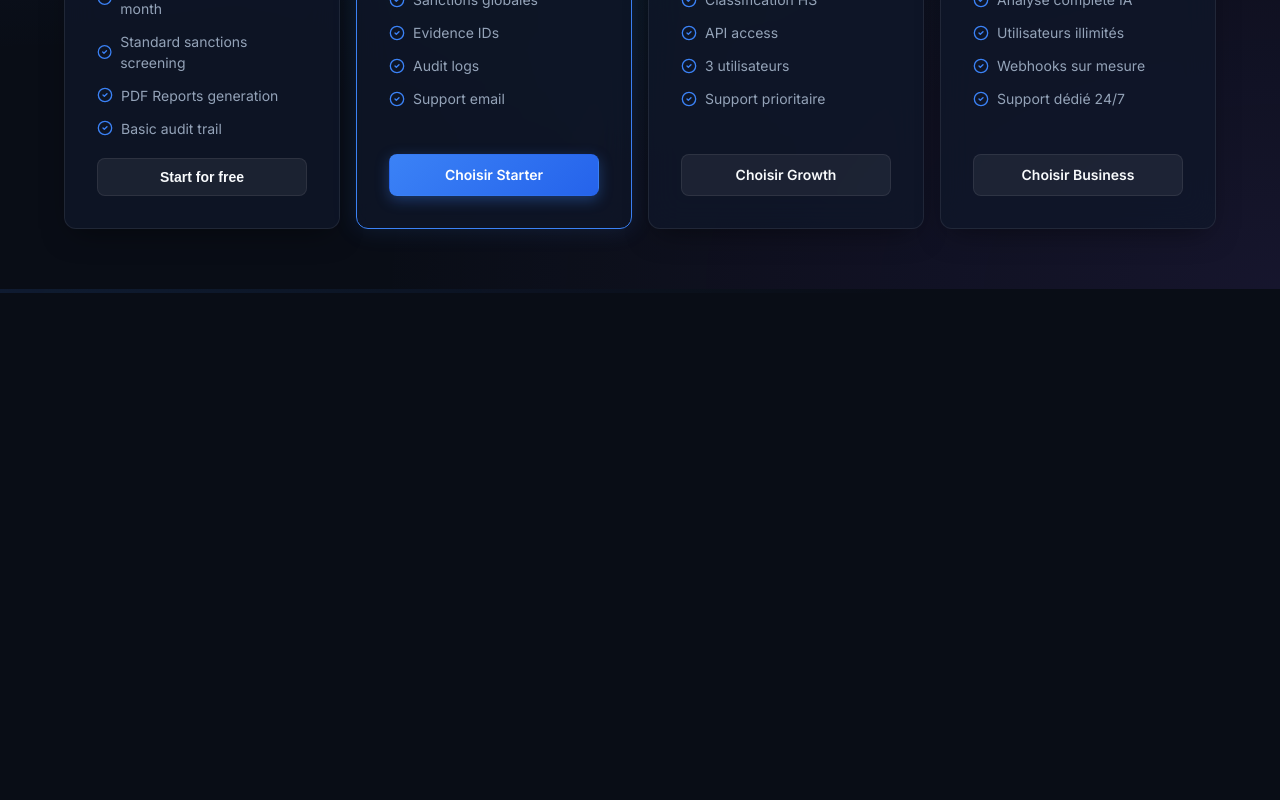
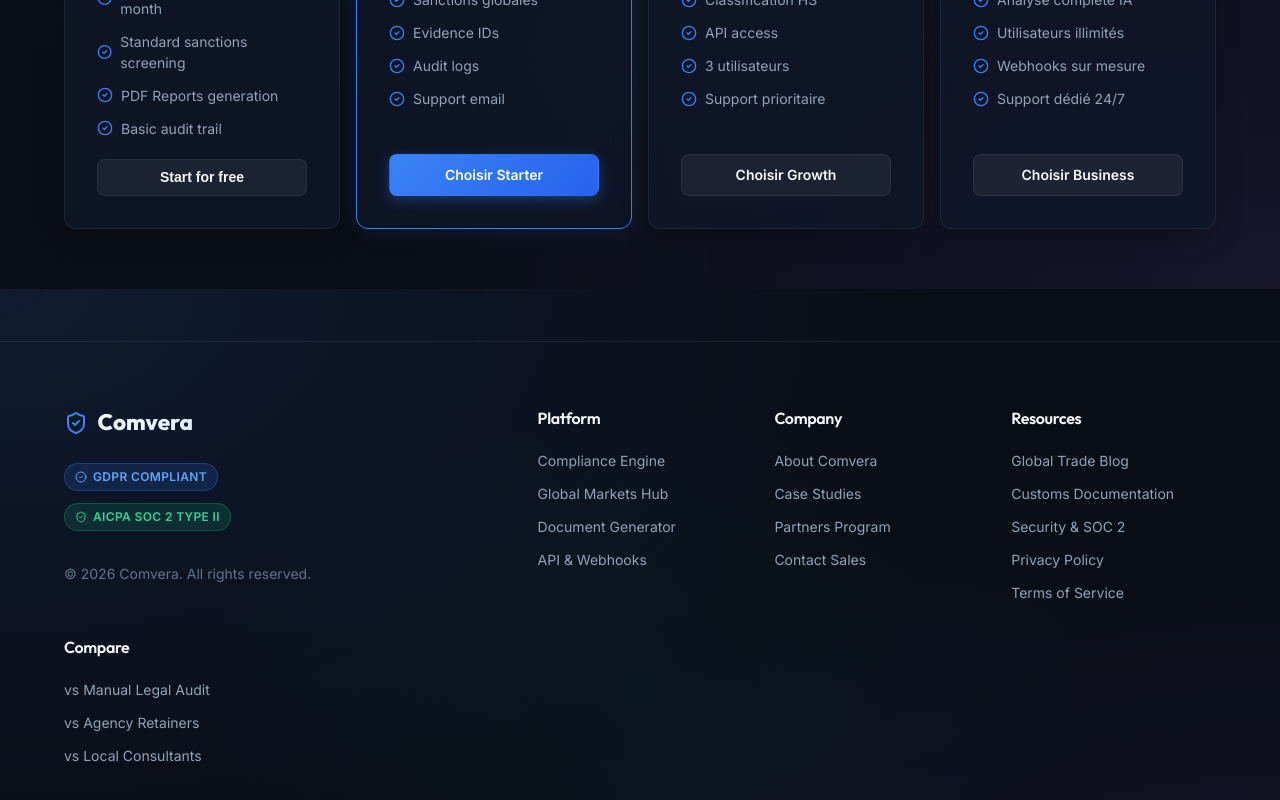
Before and after one commit to jamalhamidou5-droid/comvera, a React (Vite) app: page / in a window 1280 px wide. Shown: the part 2911-3711 px from the top of the page. Before the commit the page ends 3204 px from the top, so only its background shows below. Built offline with nearby package versions, Linux system fonts and the light colour scheme; no server answers; the HTML template or start-up script is replaced by a standard one.

Commit message:
feat: add premium footer and icon animations

```diff
--- a/src/components/public/LandingPage.tsx
+++ b/src/components/public/LandingPage.tsx
@@ -449,6 +449,61 @@
           </div>
         </div>
       </section>
+      {/* 6. FOOTER SECTION */}
+      <footer style={{ borderTop: '1px solid var(--border-subtle)', paddingTop: '4rem', marginTop: '2rem' }}>
+        <div style={{ maxWidth: '1200px', margin: '0 auto', padding: '0 1.5rem', display: 'grid', gridTemplateColumns: 'repeat(auto-fit, minmax(180px, 1fr))', gap: '2rem' }}>
+
+          <div style={{ display: 'flex', flexDirection: 'column', gap: '1rem', gridColumn: 'span 2' }}>
+            <div className="brand-logo" style={{ marginBottom: '0.5rem' }}>
+              <ShieldCheck size={24} color="var(--accent-blue)" /> Comvera
+            </div>
+            <div style={{ display: 'flex', flexDirection: 'column', gap: '0.75rem' }}>
+              <span className="badge badge-info" style={{ width: 'fit-content' }}>
+                <CheckCircle2 size={12} /> GDPR Compliant
+              </span>
+              <span className="badge badge-ready" style={{ width: 'fit-content' }}>
+                <ShieldCheck size={12} /> AICPA SOC 2 Type II
+              </span>
+            </div>
+            <p style={{ color: 'var(--text-dim)', fontSize: '0.875rem', marginTop: '1rem' }}>
+              © {new Date().getFullYear()} Comvera. All rights reserved.
+            </p>
+          </div>
+
+          <div style={{ display: 'flex', flexDirection: 'column', gap: '0.75rem' }}>
+            <h4 style={{ color: 'var(--text-main)', fontWeight: 600, marginBottom: '0.5rem' }}>Platform</h4>
+            <a href="#" style={{ color: 'var(--text-muted)', fontSize: '0.875rem' }}>Compliance Engine</a>
+            <a href="#" style={{ color: 'var(--text-muted)', fontSize: '0.875rem' }}>Global Markets Hub</a>
+            <a href="#" style={{ color: 'var(--text-muted)', fontSize: '0.875rem' }}>Document Generator</a>
+            <a href="#" style={{ color: 'var(--text-muted)', fontSize: '0.875rem' }}>API & Webhooks</a>
+          </div>
+
+          <div style={{ display: 'flex', flexDirection: 'column', gap: '0.75rem' }}>
+            <h4 style={{ color: 'var(--text-main)', fontWeight: 600, marginBottom: '0.5rem' }}>Company</h4>
+            <a href="#" style={{ color: 'var(--text-muted)', fontSize: '0.875rem' }}>About Comvera</a>
+            <a href="#" style={{ color: 'var(--text-muted)', fontSize: '0.875rem' }}>Case Studies</a>
+            <a href="#" style={{ color: 'var(--text-muted)', fontSize: '0.875rem' }}>Partners Program</a>
+            <a href="#" style={{ color: 'var(--text-muted)', fontSize: '0.875rem' }}>Contact Sales</a>
+          </div>
+
+          <div style={{ display: 'flex', flexDirection: 'column', gap: '0.75rem' }}>
+            <h4 style={{ color: 'var(--text-main)', fontWeight: 600, marginBottom: '0.5rem' }}>Resources</h4>
+            <a href="#" style={{ color: 'var(--text-muted)', fontSize: '0.875rem' }}>Global Trade Blog</a>
+            <a href="#" style={{ color: 'var(--text-muted)', fontSize: '0.875rem' }}>Customs Documentation</a>
+            <a href="#" style={{ color: 'var(--text-muted)', fontSize: '0.875rem' }}>Security & SOC 2</a>
+            <a href="#" style={{ color: 'var(--text-muted)', fontSize: '0.875rem' }}>Privacy Policy</a>
+            <a href="#" style={{ color: 'var(--text-muted)', fontSize: '0.875rem' }}>Terms of Service</a>
+          </div>
+
+          <div style={{ display: 'flex', flexDirection: 'column', gap: '0.75rem' }}>
+            <h4 style={{ color: 'var(--text-main)', fontWeight: 600, marginBottom: '0.5rem' }}>Compare</h4>
+            <a href="#" style={{ color: 'var(--text-muted)', fontSize: '0.875rem' }}>vs Manual Legal Audit</a>
+            <a href="#" style={{ color: 'var(--text-muted)', fontSize: '0.875rem' }}>vs Agency Retainers</a>
+            <a href="#" style={{ color: 'var(--text-muted)', fontSize: '0.875rem' }}>vs Local Consultants</a>
+          </div>
+
+        </div>
+      </footer>
     </div>
   );
 };
--- a/src/index.css
+++ b/src/index.css
@@ -420,3 +420,21 @@
     box-shadow: none !important;
   }
 }
+
+/* Icon Animations */
+.lucide {
+  transition: transform 0.25s cubic-bezier(0.34, 1.56, 0.64, 1), color 0.25s ease;
+}
+
+.hover-lift:hover .lucide,
+.btn:hover .lucide {
+  transform: scale(1.15) rotate(-5deg);
+}
+
+.badge:hover .lucide {
+  transform: scale(1.2) rotate(10deg);
+}
+
+.glass-panel:hover .lucide {
+  transform: scale(1.1) translateY(-2px);
+}
```
Also changed, not shown: 1 other file (tests, documents, lock files or other folders).
